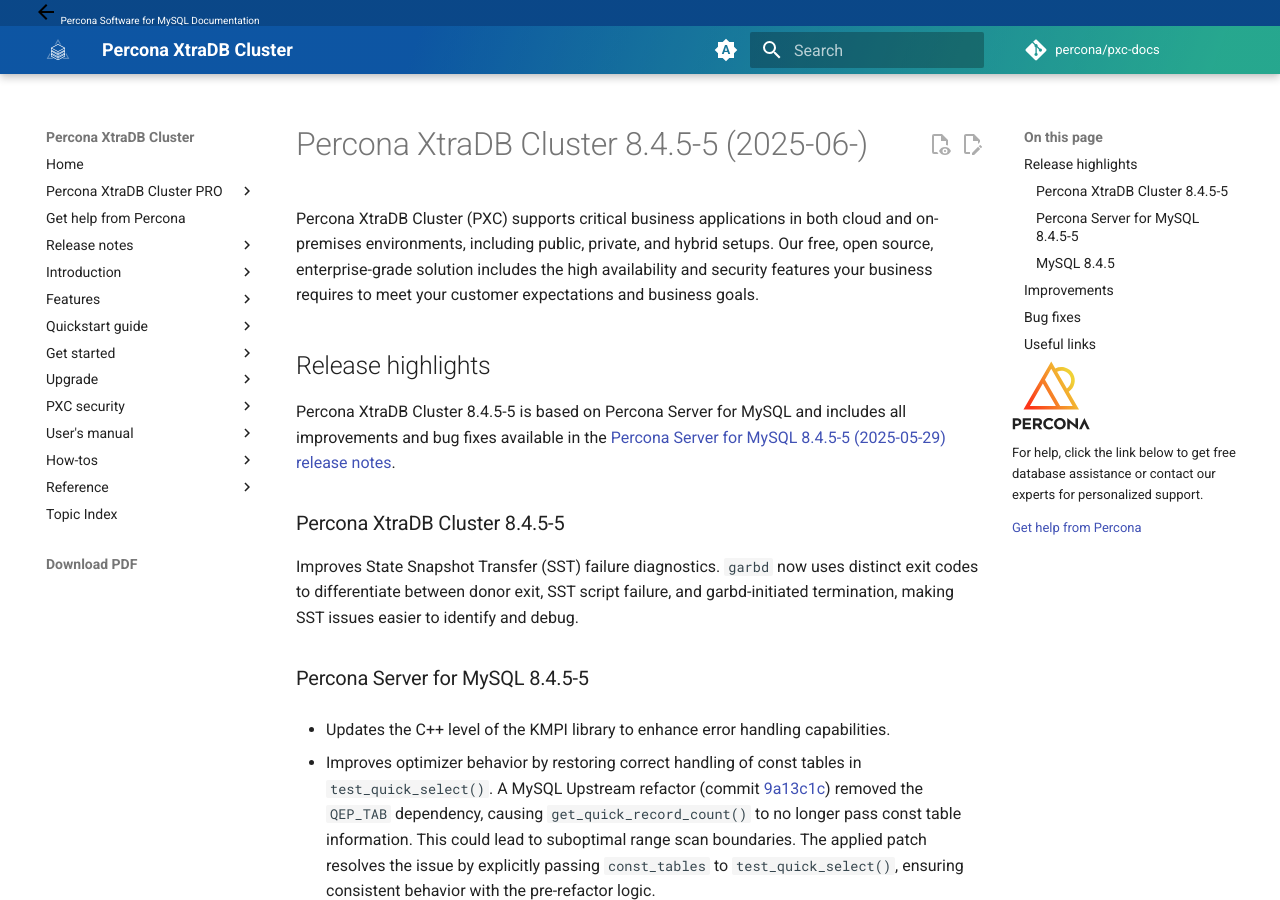
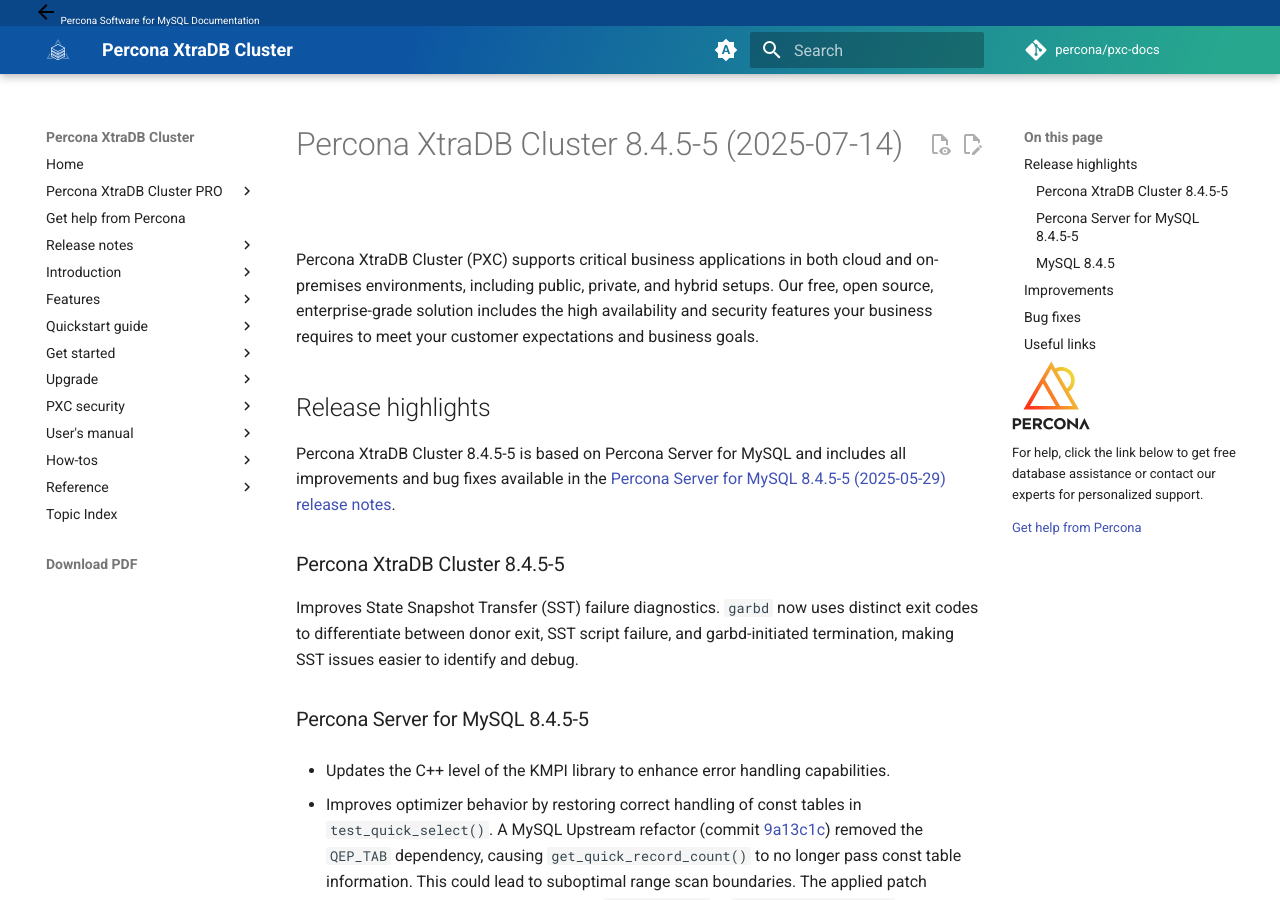
Before and after one commit to percona/pxc-docs, an MkDocs documentation site: the page built from docs/release-notes/8.4.4-5.md, in a window 1280 px wide and 900 px high. Built offline with MkDocs 1.6.1 and Material for MkDocs 9.7.7, drawn with Linux system fonts in a browser that asks for light colours; nearby versions of some CDN libraries; comment, search, counter and statistics services are not loaded; the version menu is left out.

Commit message:
Update 8.4.4-5.md

```diff
--- a/docs/release-notes/8.4.4-5.md
+++ b/docs/release-notes/8.4.4-5.md
@@ -1,4 +1,4 @@
-# Percona XtraDB Cluster 8.4.5-5 (2025-06-)
+# Percona XtraDB Cluster 8.4.5-5 (2025-07-14)
 
 Percona XtraDB Cluster (PXC) supports critical business applications in both cloud and on-premises environments, including public, private, and hybrid setups. Our free, open source, enterprise-grade solution includes the high availability and security features your business requires to meet your customer expectations and business goals.
 
```
